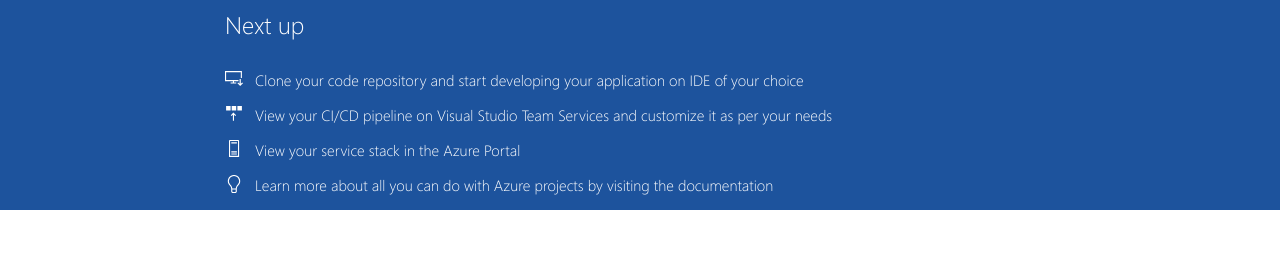
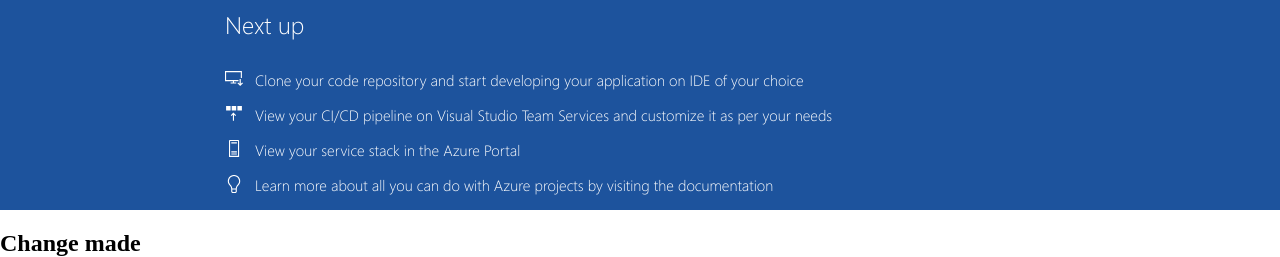
Before and after one commit to SmileyCoder/sample-problem, a plain HTML site: page index.html in a window 1280 px wide. Shown: the part 590-847 px from the top of the page. Before the commit the page ends 800 px from the top, so only its background shows below. Drawn offline with Linux system fonts and the light colour scheme.

Commit message:
changes made in index html

```diff
--- a/index.html
+++ b/index.html
@@ -53,6 +53,7 @@
             </div>
         </div>
     </div>
+    <h2>Change made</h2>
 </body>
 
 </html>
```
